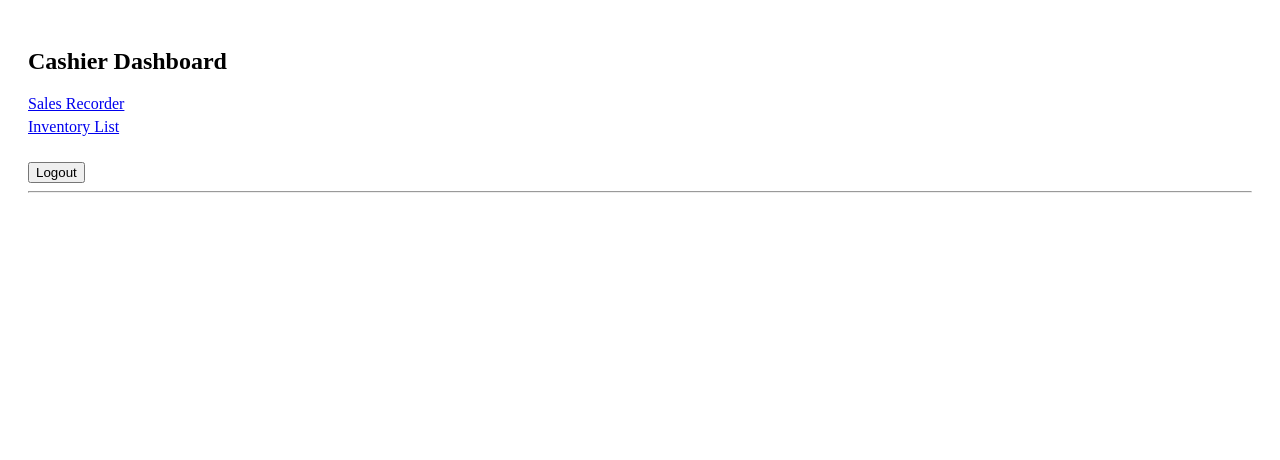
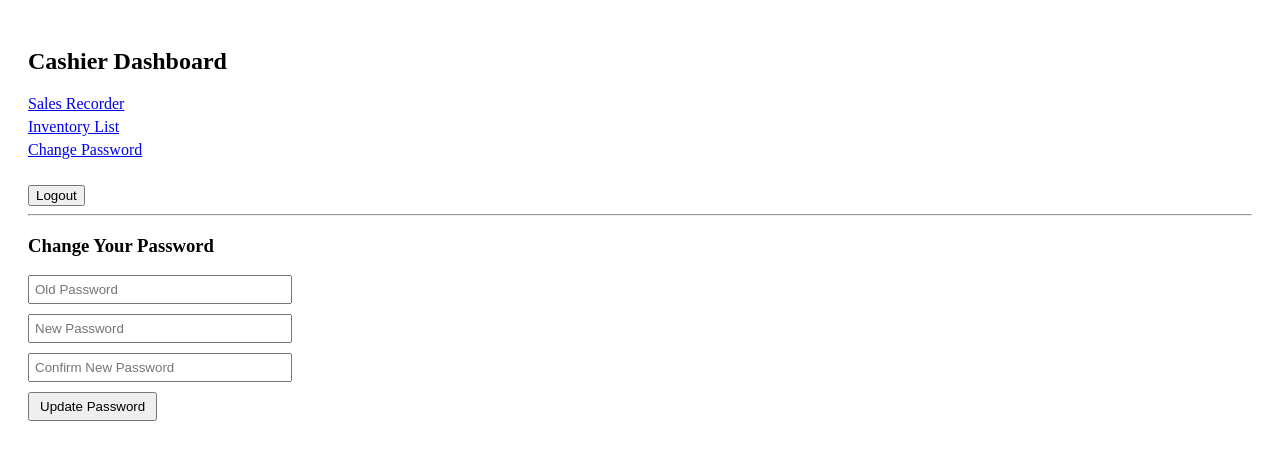
Before and after one commit to Heinhtettkyaw/profit-pulse-v0.2, a React (Create React App) app in the folder profit-pulse-frontend/: page /cashier/change-password in a window 1280 px wide. Shown: the top 460 px of the page. Built offline with nearby package versions, Linux system fonts and the light colour scheme; sample sign-in values are in the browser's storage.

Commit message:
Add: Cashier can change password now

```diff
--- a/profit-pulse-frontend/src/App.js
+++ b/profit-pulse-frontend/src/App.js
@@ -11,6 +11,7 @@ import TransactionList from './components/TransactionList';
 import SupplierTransactionList from './components/SupplierTransactionList';
 import CombinedProfitLossReport from './components/CombinedProfitLossReport';
 import ManageCashiers from './components/ManageCashiers';
+import ChangePassword from './components/ChangePassword';
 import { AuthContext } from './context/AuthContext';
 
 function App() {
@@ -42,6 +43,7 @@ function App() {
           {/* Cashier Routes */}
           <Route path="/cashier/*" element={<ProtectedRoute><CashierDashboard /></ProtectedRoute>}>
             <Route path="sales" element={<SalesRecorder />} />
+            <Route path="change-password" element={<ChangePassword />} />
             <Route index element={<SalesRecorder />} />
           </Route>
 
--- a/profit-pulse-frontend/src/components/CashierDashboard.js
+++ b/profit-pulse-frontend/src/components/CashierDashboard.js
@@ -1,3 +1,4 @@
+// src/components/CashierDashboard.js
 import React, { useContext } from 'react';
 import { Link, Outlet, useNavigate } from 'react-router-dom';
 import { AuthContext } from '../context/AuthContext';
@@ -22,6 +23,9 @@ const CashierDashboard = () => {
                     <li style={{ marginBottom: '5px' }}>
                         <Link to="inventory">Inventory List</Link>
                     </li>
+                    <li style={{ marginBottom: '5px' }}>
+                        <Link to="change-password">Change Password</Link>
+                    </li>
                 </ul>
             </nav>
             <button onClick={handleLogout} style={{ marginTop: '10px' }}>
--- /dev/null
+++ b/profit-pulse-frontend/src/components/ChangePassword.js
@@ -0,0 +1,70 @@
+// src/components/ChangePassword.js
+import React, { useState } from 'react';
+import API from '../services/api';
+
+const ChangePassword = () => {
+    const [oldPassword, setOldPassword] = useState('');
+    const [newPassword, setNewPassword] = useState('');
+    const [confirmPassword, setConfirmPassword] = useState('');
+    const [message, setMessage] = useState('');
+
+    const handleChangePassword = async () => {
+        if (!oldPassword || !newPassword || !confirmPassword) {
+            setMessage('All fields are required.');
+            return;
+        }
+        if (newPassword !== confirmPassword) {
+            setMessage('New password and confirm password do not match.');
+            return;
+        }
+        try {
+            const response = await API.put('/cashier/profile/update-password', { oldPassword, newPassword });
+            setMessage(response.data || 'Password updated successfully.');
+            setOldPassword('');
+            setNewPassword('');
+            setConfirmPassword('');
+        } catch (error) {
+            console.error('Error updating password:', error);
+            setMessage(error.response?.data || 'Error updating password.');
+        }
+    };
+
+    return (
+        <div>
+            <h3>Change Your Password</h3>
+            {message && <p>{message}</p>}
+            <div style={{ marginBottom: '10px' }}>
+                <input
+                    type="password"
+                    placeholder="Old Password"
+                    value={oldPassword}
+                    onChange={(e) => setOldPassword(e.target.value)}
+                    style={{ marginRight: '5px', padding: '5px', width: '250px' }}
+                />
+            </div>
+            <div style={{ marginBottom: '10px' }}>
+                <input
+                    type="password"
+                    placeholder="New Password"
+                    value={newPassword}
+                    onChange={(e) => setNewPassword(e.target.value)}
+                    style={{ marginRight: '5px', padding: '5px', width: '250px' }}
+                />
+            </div>
+            <div style={{ marginBottom: '10px' }}>
+                <input
+                    type="password"
+                    placeholder="Confirm New Password"
+                    value={confirmPassword}
+                    onChange={(e) => setConfirmPassword(e.target.value)}
+                    style={{ marginRight: '5px', padding: '5px', width: '250px' }}
+                />
+            </div>
+            <button onClick={handleChangePassword} style={{ padding: '5px 10px' }}>
+                Update Password
+            </button>
+        </div>
+    );
+};
+
+export default ChangePassword;
--- a/profit-pulse-frontend/src/components/ManageCashiers.js
+++ b/profit-pulse-frontend/src/components/ManageCashiers.js
@@ -27,7 +27,6 @@ const ManageCashiers = () => {
             setMessage('Username and password are required.');
             return;
         }
-        // Prompt confirmation for addition
         const confirmation = window.prompt("Type 'add' to confirm adding the cashier.");
         if (confirmation !== 'add') {
             setMessage('Addition not confirmed.');
@@ -45,7 +44,6 @@ const ManageCashiers = () => {
     };
 
     const handleDeleteCashier = async (id) => {
-        // Prompt confirmation for deletion
         const confirmation = window.prompt("Type 'delete' to confirm deleting the cashier.");
         if (confirmation !== 'delete') {
             setMessage('Deletion not confirmed.');
@@ -58,6 +56,22 @@ const ManageCashiers = () => {
         } catch (error) {
             console.error('Error deleting cashier:', error);
             setMessage('Error deleting cashier.');
+        }
+    };
+
+    const handleResetPassword = async (id) => {
+        const confirmation = window.prompt("Type 'reset' to confirm resetting the cashier's password to default.");
+        if (confirmation !== 'reset') {
+            setMessage('Reset not confirmed.');
+            return;
+        }
+        try {
+            await API.put(`/admin/cashiers/${id}/reset`);
+            setMessage('Cashier password reset successfully!');
+            fetchCashiers();
+        } catch (error) {
+            console.error('Error resetting cashier password:', error);
+            setMessage('Error resetting cashier password.');
         }
     };
 
@@ -101,6 +115,9 @@ const ManageCashiers = () => {
                             <td>{cashier.id}</td>
                             <td>{cashier.username}</td>
                             <td>
+                                <button onClick={() => handleResetPassword(cashier.id)} style={{ marginRight: '5px' }}>
+                                    Reset Password
+                                </button>
                                 <button onClick={() => handleDeleteCashier(cashier.id)}>
                                     Delete
                                 </button>
```
Also changed, not shown: 2 other files (tests, documents, lock files or other folders).
